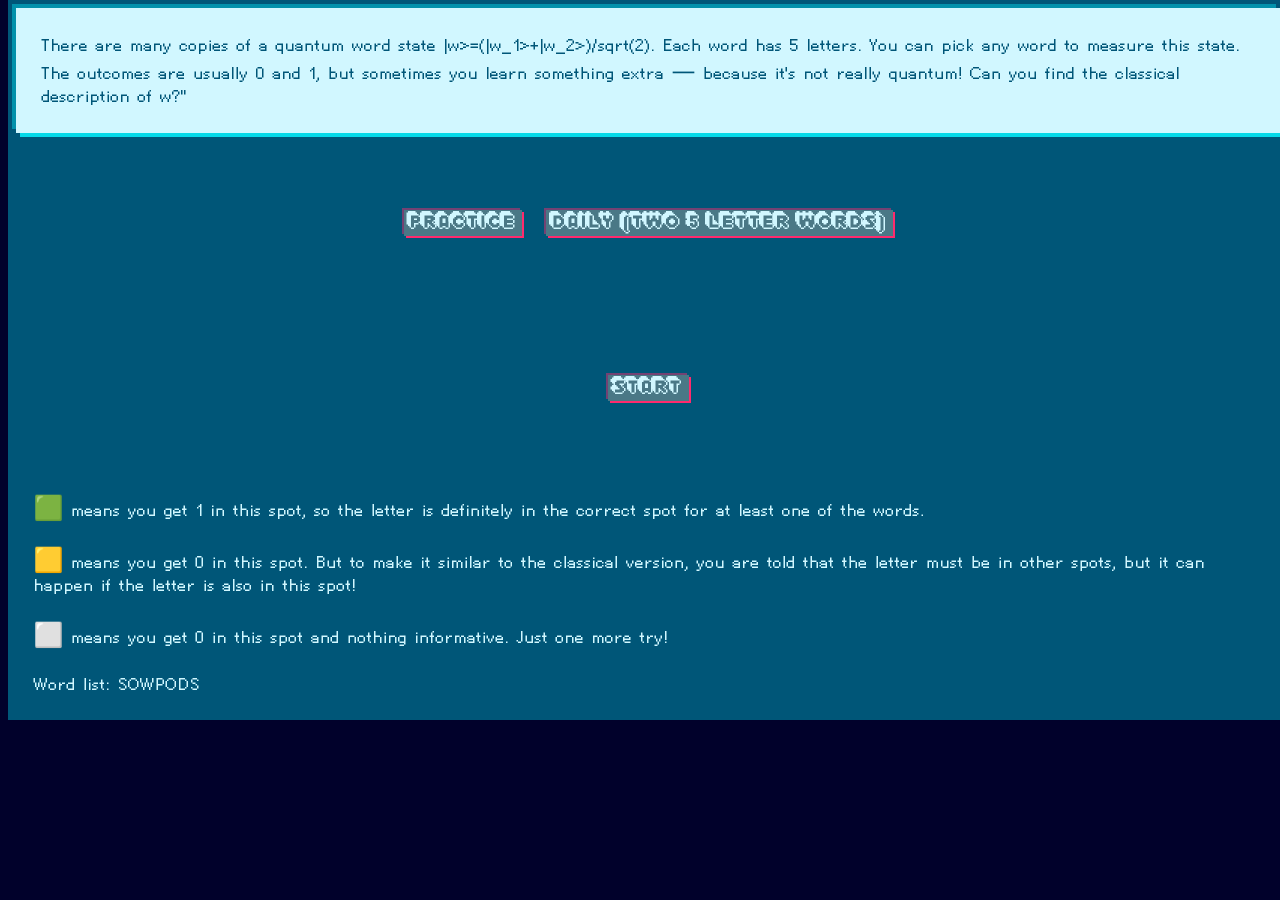
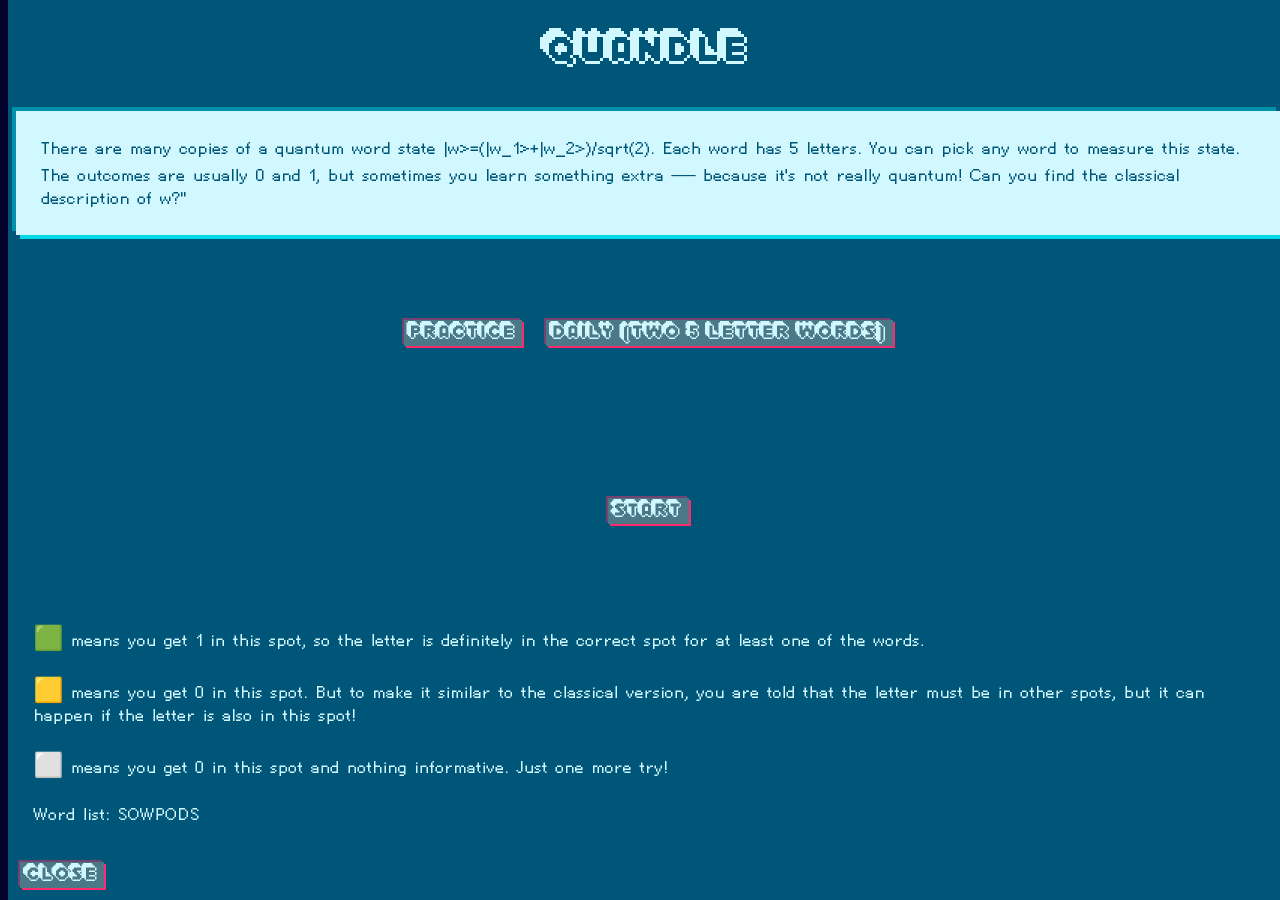
Before and after one commit to Raycosine/raycosine.github.io, a Jekyll site: the page Quandle.html, which Jekyll copies as it is, in a window 1280 px wide. Built offline with Jekyll 4.4.1, drawn with Linux system fonts in a browser that asks for light colours.

Commit message:
Vulnerable dependencies fixed

```diff
--- a/Quandle.html
+++ b/Quandle.html
@@ -131,7 +131,7 @@
             color: #d1f7ff;
             cursor:cell;
             text-transform: uppercase;
-            box-shadow: 8px 8px 0px #ff2a6d, -8px -8px 0px #ff2a6e73;
+            box-shadow: 8px 8px 0px #ff2a6e, -8px -8px 0px #ff2a6e73;
             transition: all 0.6s cubic-bezier(0.55, 0, 0.1, 1);
         }
         button{
@@ -145,7 +145,7 @@
             color: #d1f7ff;
             cursor:cell;
             text-transform: uppercase;
-            box-shadow: 2px 2px 0px #ff2a6d, -2px -2px 0px #ff2a6e73;
+            box-shadow: 2px 2px 0px #ff2a6e, -2px -2px 0px #ff2a6e73;
         }
         button:active{
             background-color: #d1f7ff;
@@ -159,6 +159,89 @@
             font-family: px2;
             width:3.5em;
             text-transform: uppercase;
+            cursor:cell;
+        }
+        input[type="range"]{
+            -webkit-appearance: none;
+            background: transparent;
+            cursor:cell;
+            color: -internal-light-dark(#ff2a6e, #d1f7ff);
+        }
+        input[type=range]::-webkit-slider-thumb {
+            -webkit-appearance: none;
+
+            height:0.6em;
+            width:0.4em;
+            border-radius: 0em;
+            border-style: none;
+            background: #ff2a6e;
+            cursor: cell;
+            margin-top: -0.2em;
+            box-shadow: 0.1em 0.1em 0 #05d9e8, -0.1em -0.1em 0px #0d0d0d;
+        }
+        input[type=range]::-moz-range-thumb {
+            -webkit-appearance: none;
+
+            height:0.6em;
+            width:0.4em;
+            border-radius: 0px;
+            border-style: none;
+            background: #ff2a6e;
+            cursor: cell;
+            margin-top: -0.2em;
+            box-shadow: 1px 1px 1px #05d9e8, 0px 0px 1px #0d0d0d;
+        }
+        input[type=range]::-ms-thumb {
+            -webkit-appearance: none;
+
+            height:0.6em;
+            width:0.4em;
+            border-radius: 0px;
+            border-style: none;
+            background: #ff2a6e;
+            cursor: cell;
+            margin-top: -0.2em;
+            box-shadow: 1px 1px 1px #05d9e8, 0px 0px 1px #0d0d0d;
+        }
+        input[type=range]::-webkit-slider-runnable-track {
+            width: 100%;
+            height: 0.4em;
+            cursor: pointer;
+            box-shadow: 1px 1px 0px #d1f7ff, -1px -1px 0px #0d0d0d;
+            background: #ff2a6e;
+            border: none;
+        }
+        input[type=range]:focus::-webkit-slider-runnable-track {
+            background: #0d0d0d;
+            cursor:cell;
+        }
+        input[type=range]:focus {
+            outline: none;
+        }
+        .title {
+            margin:2%;
+            left:50%;
+            font-size:  2em;
+            font-family: px1;
+            color:#d1f7ff;
+        }
+        .title:hover span {
+            display:none
+        }
+        .title:hover:before{
+            content:  "Quantum";
+            animation: distort 3000ms linear infinite;
+        }
+        @keyframes distort {
+            0%    { content: "Quantum";color:#ff2a6e; text-shadow: 4px 4px 0px #ff2a6e;}
+            12.5% { content: "Quandle";color:#d1f7ff; text-shadow: -4px -4px 0px #05d9e8;}
+            25%   { content: "Quantum";color:#ff2a6e; text-shadow: 4px 4px 0px #ff2a6e;}
+            37.5% { content: "Quandle";color:#d1f7ff; text-shadow: -4px -4px 0px #05d9e8; }
+            50%   { content: "W?ordle";color:#ff2a6e; text-shadow: 4px 4px 0px #ff2a6e;}
+            62.5% { content: "Quandle";color:#d1f7ff; text-shadow: -4px -4px 0px #05d9e8; }
+            75%   { content: "Quantum";color:#ff2a6e; text-shadow: 4px 4px 0px #ff2a6e;}
+            87.5% { content: "Quandle";color:#d1f7ff; text-shadow: -4px -4px 0px #05d9e8; }
+            100%  { content: "Quantum";color:#ff2a6e; text-shadow: 4px 4px 0px #ff2a6e;}
         }
         .bg {
             display:flex;
@@ -526,17 +609,19 @@
 <body>
   <div class="bg" id="bg">
 
-    <div id="des" style="position:absolute;top:0;left:0;margin:0%;min-width:80%;min-height:80%;background-color: #005678;color:#d1f7ff;justify-content: center;display:flex;flex-direction:column; align-items: flex-start; text-align:left; align-content:space-between;">
-        <p style="top:0;left:0;right:0;padding:2%;margin:8px;color:#005678; background:#d1f7ff;box-shadow: 4px 4px 0px #05d9e8, -4px -4px 0px #05d9e873;">There are many copies of a quantum word state |w>=(|w_1>+|w_2>)/sqrt(2). Each word has 5 letters. You can pick any word to measure this state. The outcomes are usually 0 and 1, but sometimes you learn something extra — because it's not really quantum! Can you find the classical description of w?"</p>
+    <div id="des" style="position:absolute;top:0;left:0;bottom:0;margin:0%;min-width:80%;min-height:80%;background-color: #005678;color:#d1f7ff;justify-content: center;display:flex;flex-direction:column; align-items: center; text-align:left; align-content:space-between;">
+        <div class="title">
+            <span>Quandle</span>
+        </div>
+        <p style="top:0;left:0;right:0;padding:2%;margin:8px;color:#005678; background:#d1f7ff;box-shadow: 4px 4px 0px #05d9e8, -4px -4px 0px #05d9e873;font-family:px2;">There are many copies of a quantum word state |w>=(|w_1>+|w_2>)/sqrt(2). Each word has 5 letters. You can pick any word to measure this state. The outcomes are usually 0 and 1, but sometimes you learn something extra — because it's not really quantum! Can you find the classical description of w?"</p>
 
         <div id="sidebar" style="margin:auto;flex-direction: row;display: flex;margin:auto;justify-content: space-between;align-items: flex-start;">
+            <div style="display:flex;flex-direction:row;margin:auto;justify-content: left; align-items: flex-start;">
                 <button onclick="document.getElementsByClassName('prac_op')[0].style.display='flex';" >Practice</button>
-            <button onclick="reset(true);document.getElementsByClassName('prac_op')[0].style.display='none';" >Daily (two 5 letter words)</button>
-        </div>
-        <div id="sidebar" class="prac_op" style="margin:auto;flex-direction: row;display: none;margin:auto;justify-content: space-between;align-items: flex-start;">
+                <div id="sidebar" class="prac_op" style="margin:auto;flex-direction: column;display: none;margin:auto;justify-content: space-between;align-items: flex-start;">
                     <div style="align-content:space-between;margin-right: 25px;">
                         <label>Word length</label>
-                <input id="wordlength" style="width:50px" type="range" min="3" max="5" value="5" oninput="this.nextElementSibling.value = this.value;reset(false);">
+                        <input id="Quandlength" style="width:50px" type="range" min="3" max="5" value="5" oninput="this.nextElementSibling.value = this.value;reset(false);">
                         <output>5</output>
                     </div>
                     <div style="align-content:space-between;">
@@ -553,6 +642,7 @@
         <p style="top:0;left:0;right:0;padding:0 2% 0 2%;">🟨 means you get 0 in this spot. But to make it similar to the classical version, you are told that the letter must be in other spots, but it can happen if the letter is also in this spot!</p>
             <p style="top:0;left:0;right:0;padding:0 2% 0 2%;">⬜ means you get 0 in this spot and nothing informative. Just one more try!</p>
             <p style="top:0;left:0;right:0;padding:0 2% 0 2%;"> Word list: SOWPODS</p>
+            <button onclick="document.getElementById('des').style.display='none';">CLOSE</button>
         </div>
     </div>
 
@@ -564,7 +654,7 @@
             <input id="guess1" autofocus=1 maxlength=5 minlength=5 placeholder="weary" style="margin:auto;">
             <button  onclick="myFunction1(0)">submit</button>
 
-            <button id="info" onclick="document.getElementById('des').style.display='';">⚙️&❓</button>
+            <button id="info" onclick="document.getElementById('des').style.display='flex';">⚙️&❓</button>
         </div>
     </div>
     <div class="board">
```
Also changed, not shown: other parts of Quandle.html (+6 -2 lines), Gemfile.lock. Lines whose indentation alone changed are shown as unchanged.
